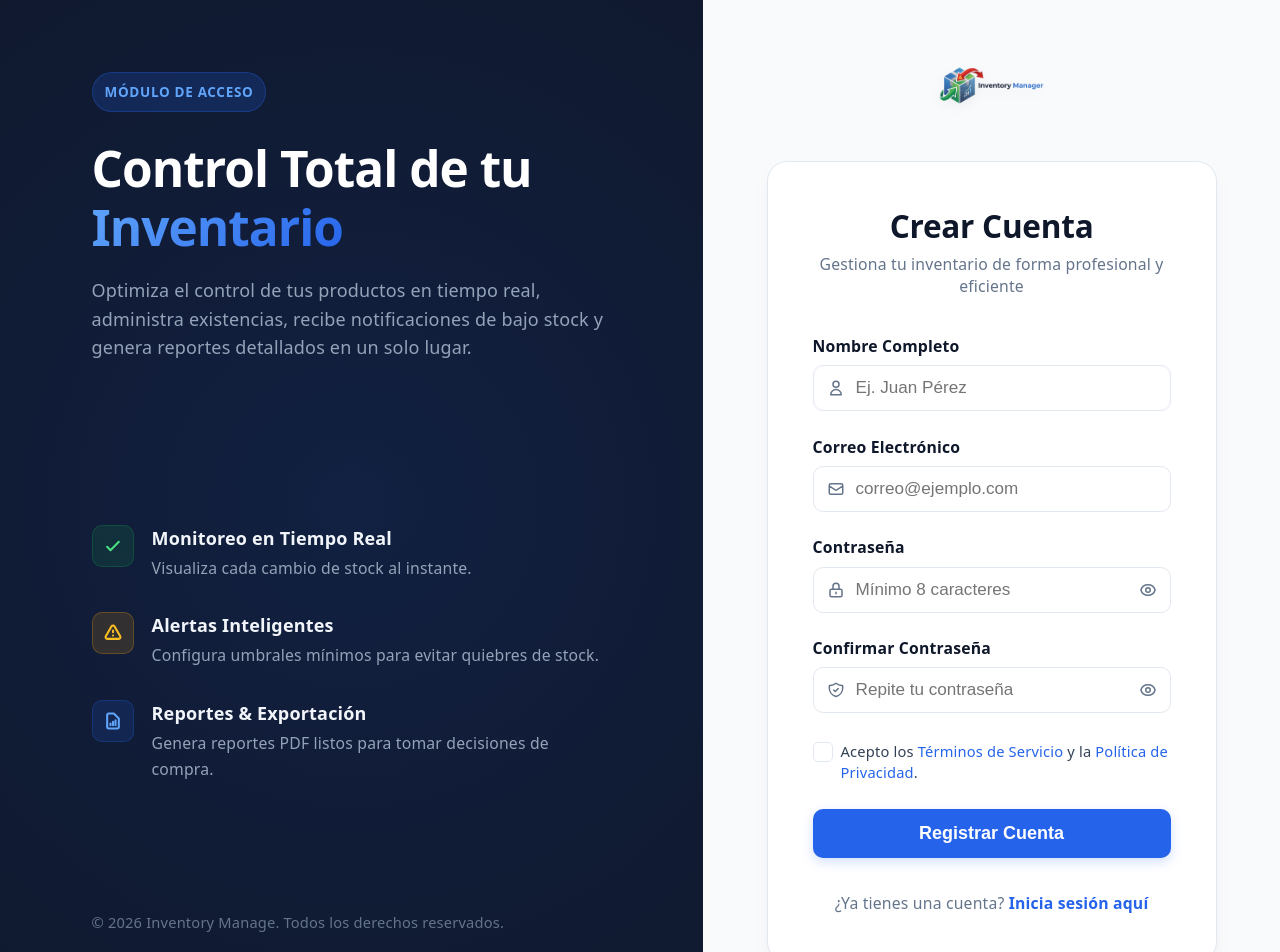
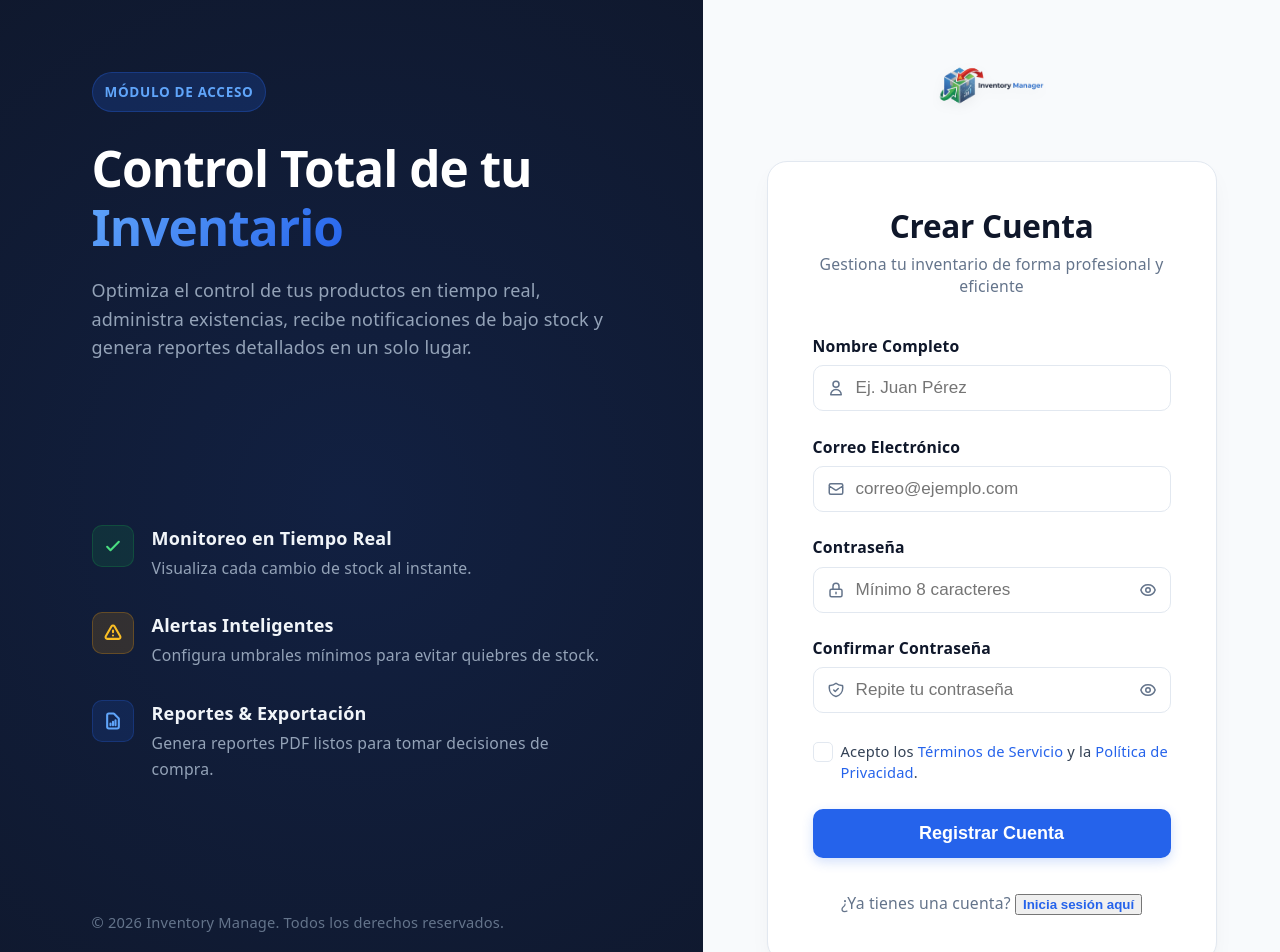
Before and after one commit to azacarias-dev/Inventory_Manage, a React (Vite) app in the folder frontend/: page / in a window 1280 px wide. Shown: the top 952 px of the page. Built offline with nearby package versions, Linux system fonts and the light colour scheme.

Commit message:
feat: Se agrego la validacion para el correo

```diff
--- a/frontend/src/features/auth/components/RegisterForm.jsx
+++ b/frontend/src/features/auth/components/RegisterForm.jsx
@@ -1,6 +1,6 @@
 import React, { useState } from 'react';
 
-export default function RegisterForm() {
+export default function RegisterForm({ onSwitchToLogin }) {
   const [showPassword, setShowPassword] = useState(false);
   const [showConfirmPassword, setShowConfirmPassword] = useState(false);
   const [fullName, setFullName] = useState('');
@@ -16,9 +16,10 @@ export default function RegisterForm() {
   const handleFocus = (field) => setFocusedField(field);
   const handleBlur = (field, value) => {
     setFocusedField('');
-    // Validación visual básica al perder foco para dar feedback dinámico
     if (!value) {
       setErrors(prev => ({ ...prev, [field]: 'Este campo es requerido' }));
+    } else if (field === 'email' && !value.includes('@')) {
+      setErrors(prev => ({ ...prev, [field]: 'Debe ingresar un correo válido (debe incluir "@")' }));
     } else {
       setErrors(prev => ({ ...prev, [field]: null }));
     }
@@ -193,7 +194,7 @@ export default function RegisterForm() {
 
       {/* Enlace a Login */}
       <div className="auth-footer">
-        <p>¿Ya tienes una cuenta? <a href="#login" className="auth-link font-semibold">Inicia sesión aquí</a></p>
+        <p>¿Ya tienes una cuenta? <button type="button" onClick={onSwitchToLogin} className="auth-link font-semibold bg-transparent border-none p-0 cursor-pointer">Inicia sesión aquí</button></p>
       </div>
     </div>
   );
```
